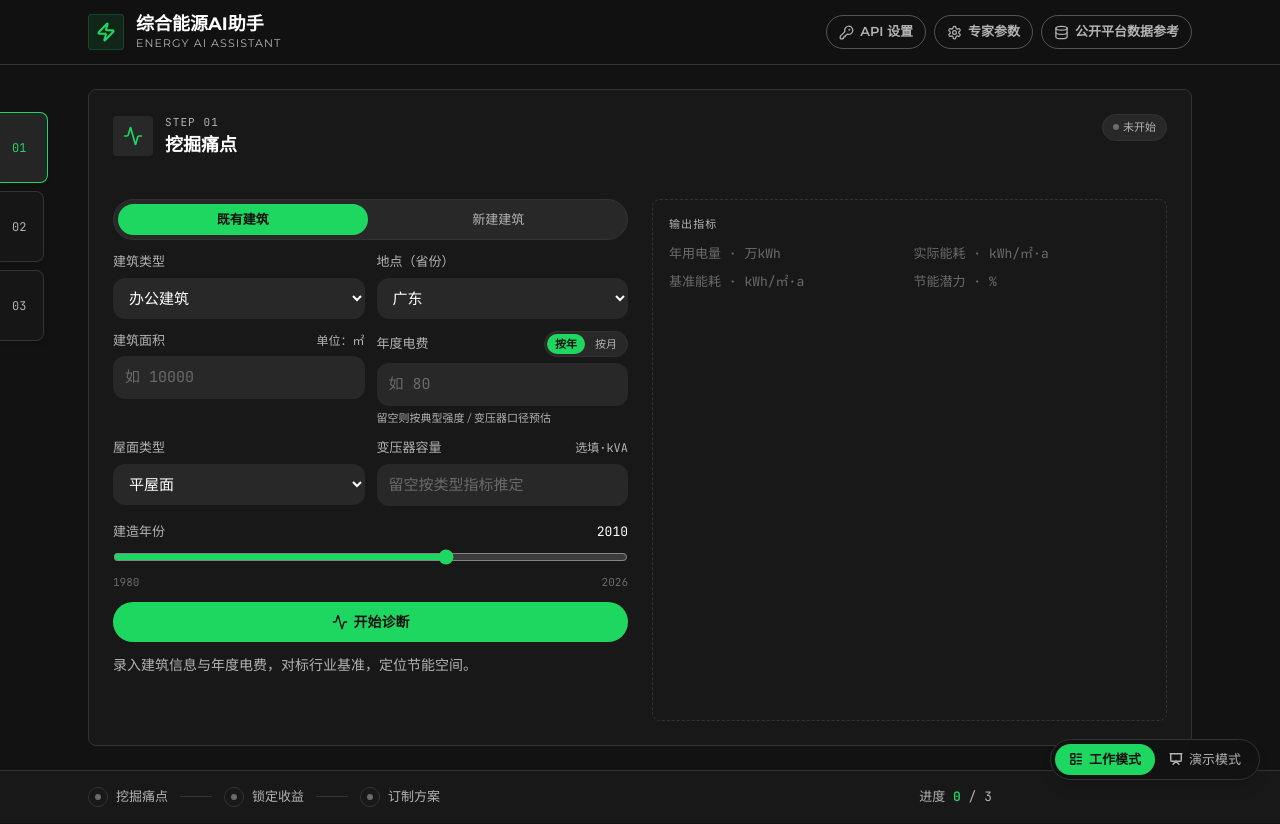
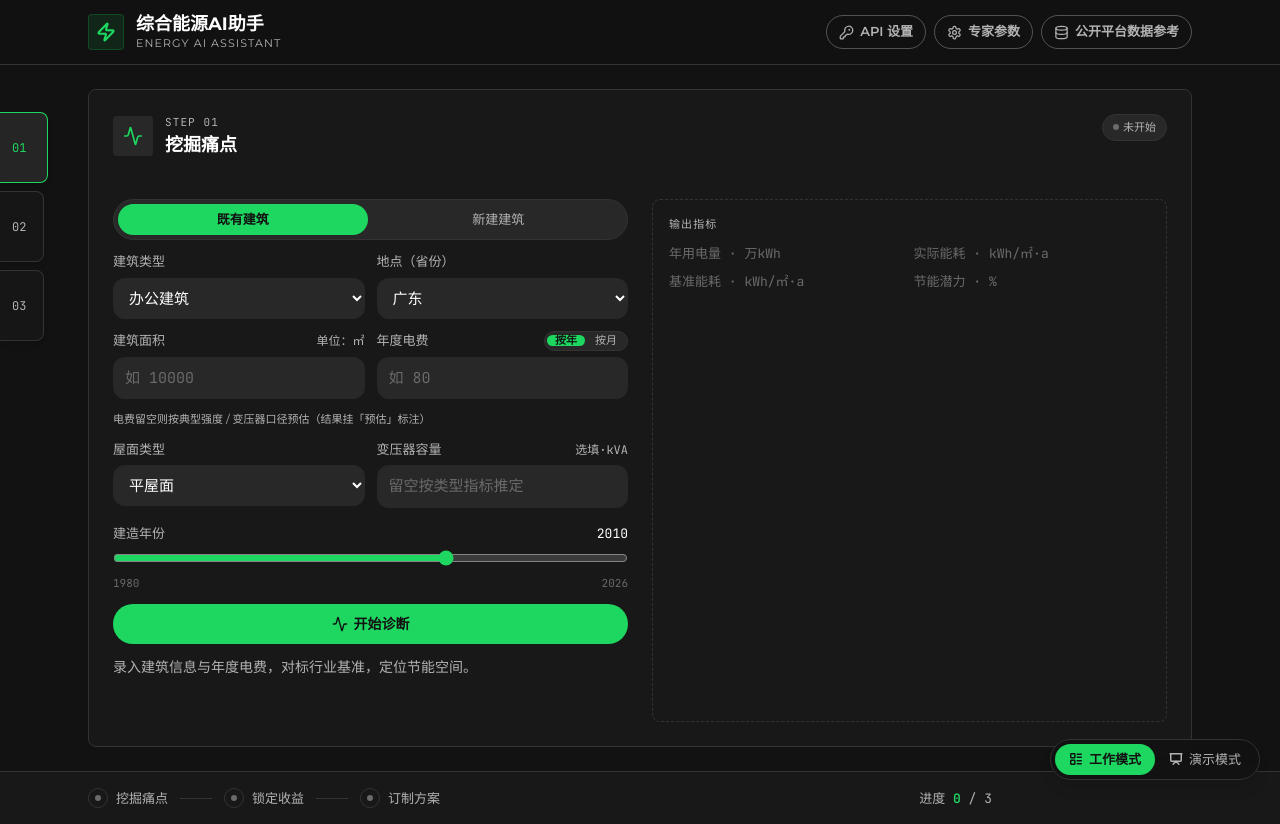
Before and after one commit to Topsilver94/energy-ai-assistant, a React (Vite) app: page / in a window 1280 px wide. Built offline with nearby package versions, Linux system fonts and the light colour scheme.

Commit message:
Align area/fee input boxes: fixed-height label rows, hint moved below grid

```diff
--- a/src/components/diagnosis/DiagnosisForm.jsx
+++ b/src/components/diagnosis/DiagnosisForm.jsx
@@ -93,7 +93,7 @@ export default function DiagnosisForm({ onSubmit, loading = false }) {
 
       <div className="grid grid-cols-2 gap-3">
         <label className="block">
-          <span className="mb-1.5 flex items-baseline justify-between text-[13px] text-paper-mute">
+          <span className="mb-1.5 flex h-5 items-center justify-between text-[13px] text-paper-mute">
             建筑面积 <span className="font-mono text-[12px]">单位：㎡</span>
           </span>
           <input
@@ -109,7 +109,7 @@ export default function DiagnosisForm({ onSubmit, loading = false }) {
 
         {isNew ? (
           <label className="block">
-            <span className="mb-1.5 flex items-baseline justify-between text-[13px] text-paper-mute">
+            <span className="mb-1.5 flex h-5 items-center justify-between text-[13px] text-paper-mute">
               设计能耗强度 <span className="font-mono text-[12px]">kWh/㎡·a</span>
             </span>
             <input
@@ -124,10 +124,11 @@ export default function DiagnosisForm({ onSubmit, loading = false }) {
           </label>
         ) : (
           <label className="block">
-            <span className="mb-1.5 flex items-baseline justify-between text-[13px] text-paper-mute">
+            <span className="mb-1.5 flex h-5 items-center justify-between text-[13px] text-paper-mute">
               {inputs.feePeriod === 'monthly' ? '月均电费' : '年度电费'}
-              {/* 按年/按月口径切换：客户记得「一个月十几万」往往比年度账单容易 */}
-              <span className="flex items-center gap-0.5 rounded-full border border-line bg-ink-raised p-0.5 font-mono text-[11px]">
+              {/* 按年/按月口径切换：客户记得「一个月十几万」往往比年度账单容易；
+                  容器限高 h-5 与左侧标签行等高，保证双栏输入框上下边缘对齐 */}
+              <span className="flex h-5 items-center gap-0.5 rounded-full border border-line bg-ink-raised px-0.5 font-mono text-[11px]">
                 {[
                   { key: 'annual', label: '按年' },
                   { key: 'monthly', label: '按月' },
@@ -136,7 +137,7 @@ export default function DiagnosisForm({ onSubmit, loading = false }) {
                     key={p.key}
                     type="button"
                     onClick={() => setInput({ feePeriod: p.key })}
-                    className={`rounded-full px-2 py-0.5 transition-colors ${
+                    className={`rounded-full px-2 leading-none transition-colors ${
                       inputs.feePeriod === p.key
                         ? 'bg-volt font-semibold text-ink'
                         : 'text-paper-mute hover:text-paper'
@@ -156,12 +157,16 @@ export default function DiagnosisForm({ onSubmit, loading = false }) {
               onChange={(e) => setInput({ annualElectricityFee: e.target.value })}
               className={`${inputClass} font-mono`}
             />
-            <span className="mt-1 block text-[11px] text-paper-mute">
-              留空则按典型强度 / 变压器口径预估
-            </span>
           </label>
         )}
       </div>
+
+      {/* 电费兜底提示放双栏网格下方通栏（不占右列高度，保证左右输入框下边缘对齐） */}
+      {!isNew && (
+        <p className="-mt-1 text-[11px] text-paper-mute">
+          电费留空则按典型强度 / 变压器口径预估（结果挂「预估」标注）
+        </p>
+      )}
 
       {/* 屋面类型 / 变压器容量（仅既有）：屋面业主一眼可知；变压器容量在供电合同上，
           初次接触未必拿得到——留空按分类型配变指标推定（见公开抽屉·储能定容参考） */}
```
